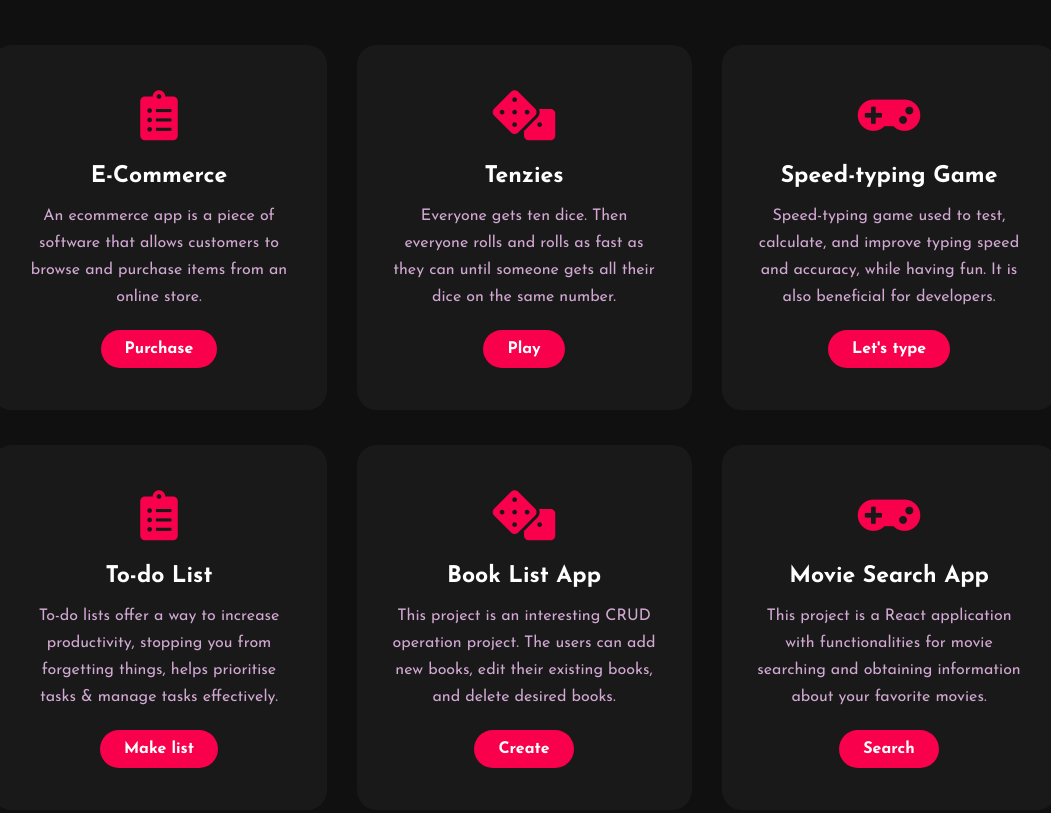
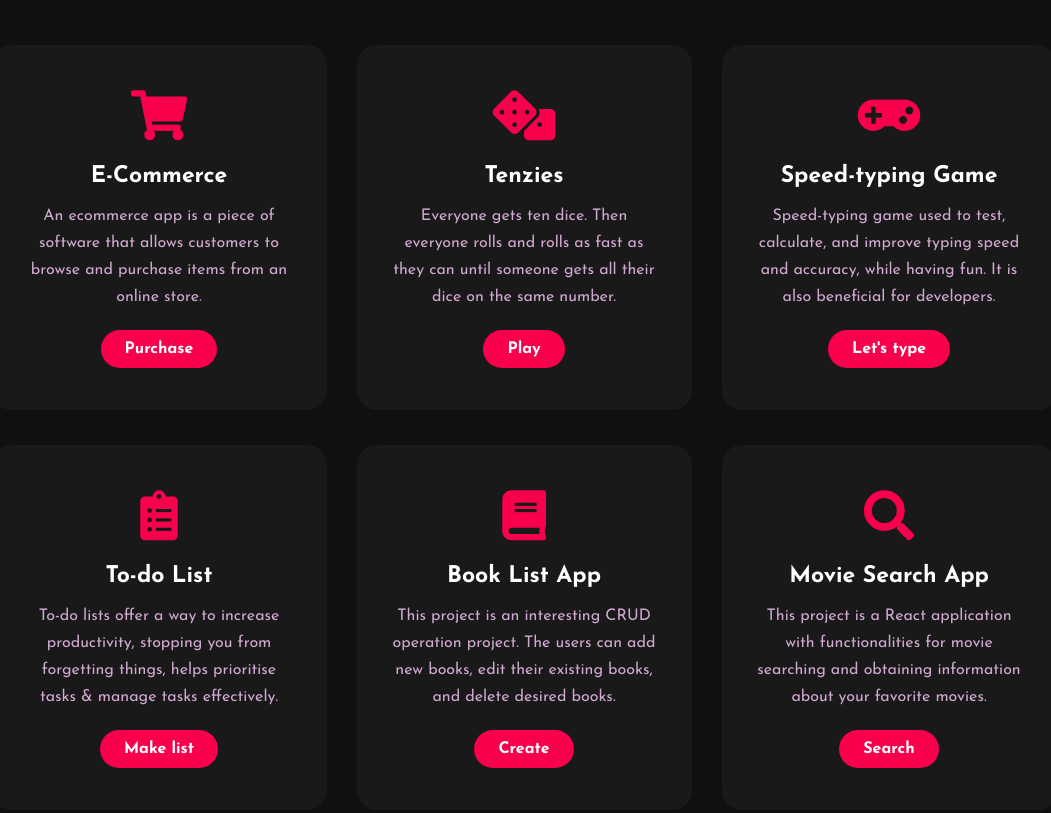
Before and after one commit to kaif-ans/Portfolio, a plain HTML site: page index.html in a window 1280 px wide. Shown: the part 1781-2594 px from the top of the page, without its empty margins (116-1167 px from the left). Drawn offline with Linux system fonts and the light colour scheme.

Commit message:
icons added

```diff
--- a/index.html
+++ b/index.html
@@ -78,7 +78,7 @@
 
       <div class="box">
         <div class="card">
-          <i class="fas fa-clipboard-list"></i>
+          <i class="fa fa-shopping-cart"></i>
           <h5>E-Commerce</h5>
           <div class="pra">
             <p>
@@ -150,7 +150,7 @@
         </div>
 
         <div class="card">
-          <i class="fas fa-dice"></i>
+          <i class="fa fa-book"></i>
           <h5>Book List App</h5>
           <div class="pra">
             <p>
@@ -168,7 +168,7 @@
         </div>
 
         <div class="card">
-          <i class="fas fa-gamepad"></i>
+          <i class="fa fa-search"></i>
           <h5>Movie Search App</h5>
           <div class="pra">
             <p>
```
